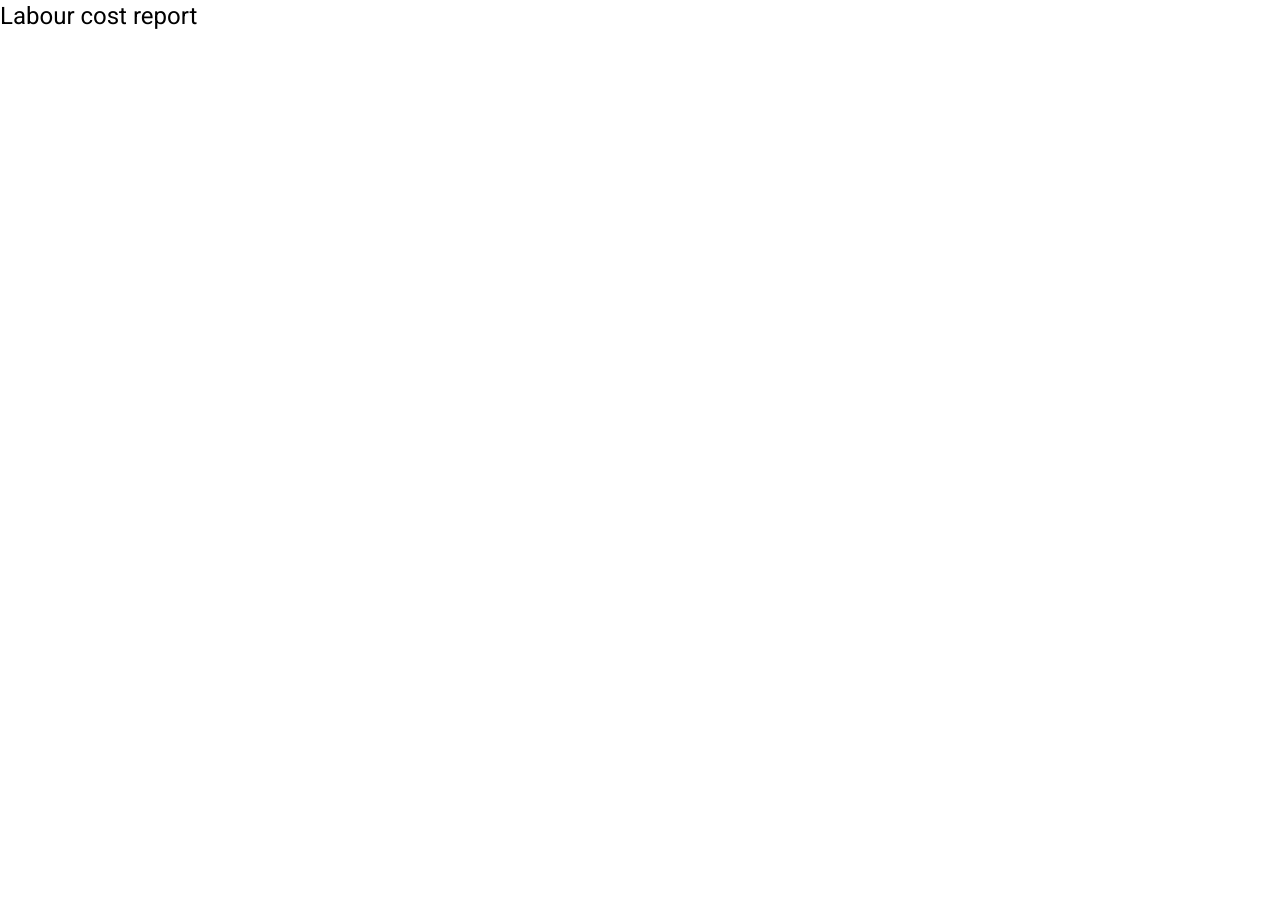
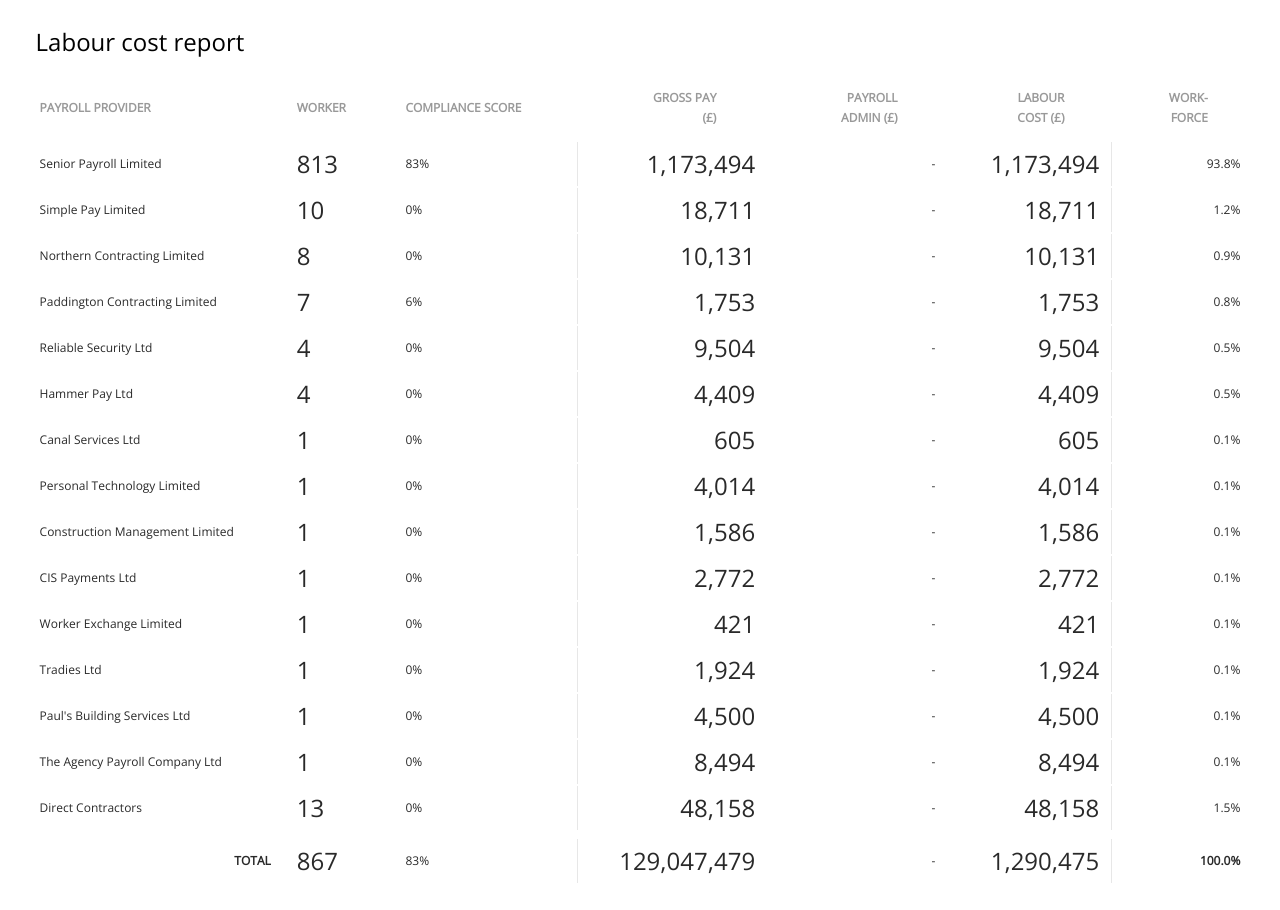
Before and after one commit to brunosaldivar/frontend-coding-challenge, an Angular app: page / in a window 1280 px wide. Before the commit the page ends 800 px from the top, so only its background shows below. Built offline with nearby package versions, Linux system fonts and the light colour scheme; no server answers.

Commit message:
arrow from sort headers change

```diff
--- a/src/app/app.component.html
+++ b/src/app/app.component.html
@@ -1,12 +1,6 @@
 
 <div class="content" role="main">
-  <h1>{{title}}</h1>
 
-    <app-labour-cost-report></app-labour-cost-report>
+  <app-labour-cost-report></app-labour-cost-report>
 
 </div>
-
-<footer>
-</footer>
-
-<router-outlet></router-outlet>
--- a/src/app/app.component.ts
+++ b/src/app/app.component.ts
@@ -6,5 +6,5 @@
   styleUrls: ['./app.component.css']
 })
 export class AppComponent {
-  title = 'Labour cost report';
+
 }
--- a/src/app/labour-cost/report/labour-cost-report.component.css
+++ b/src/app/labour-cost/report/labour-cost-report.component.css
@@ -26,7 +26,25 @@
 text-align: right;
 font-weight: bold;
 }
+.footer td:last-child{
+  text-align: right;
+  font-weight: bold;
+  }
 
-.border{
-border-right: 1px solid #e7e7e7;
+.celldata td:nth-child(3n){
+  border-right: 1px solid #e7e7e7;
 }
+.footer td:nth-child(3n){
+  border-right: 1px solid #e7e7e7;
+}
+.container{
+  padding: 2%;
+}
+h1 {
+  padding-left: 10px;
+  font-weight: normal;
+  font-family: 'Open Sans', sans-serif;
+}
+.middle {
+  height: 5px;
+}
--- a/src/app/labour-cost/report/labour-cost-report.component.html
+++ b/src/app/labour-cost/report/labour-cost-report.component.html
@@ -1,26 +1,29 @@
-
-  <table *ngIf="data" matSort (matSortChange)="sortProviders($event)" matSortActive="name" matSortDirection="asc">
+<div class="container">
+  <h1>{{title}}</h1>
+  <table matSort (matSortChange)="sortProviders($event)" matSortDisableClear >
     <tr class="header">
-      <th mat-sort-header="name">PAYROLL PROVIDER</th>
+      <th mat-sort-header="name" >PAYROLL PROVIDER</th>
       <th mat-sort-header="workerCount">WORKER</th>
       <th mat-sort-header="complianceStats">COMPLIANCE SCORE</th>
       <th mat-sort-header="grossPayTotal">GROSS PAY (£)</th>
-      <th mat-sort-header="payrollAdminTotal" style ="text-align: right;">PAYROLL ADMIN (£)</th>
+      <th mat-sort-header="payrollAdminTotal" >PAYROLL ADMIN (£)</th>
       <th mat-sort-header="labourCostTotal">LABOUR COST (£)</th>
-      <th mat-sort-header="workForce">WORK FORCE</th>
+      <th mat-sort-header="workForce">WORK-FORCE</th>
 
     </tr>
 
-    <tr *ngFor="let provider of sortedData" >
+    <tr class="celldata" *ngFor="let provider of sortedData" >
       <td [ngStyle]="boldColumn('name')"  >{{provider.name}}</td>
       <td [ngStyle]="boldColumn('workerCount')"  >{{provider.workerCount}}</td>
-      <td class="border" [ngStyle]="boldColumn('complianceStats')" >{{(provider.complianceStats !== null ? provider.complianceStats.Total : 0) / 100 | percent }}</td>
+      <td [ngStyle]="boldColumn('complianceStats')" >{{(provider.complianceStats !== null ? provider.complianceStats.Total : 0) / 100 | percent }}</td>
       <td [ngStyle]="boldColumn('grossPayTotal')" >{{provider.grossPayTotal / 100 | number:'1.0-0'}}</td>
       <td [ngStyle]="boldColumn('payrollAdminTotal')">{{provider.payrollAdminTotal === 0 ? '-' : provider.payrollAdminTotal}}</td>
-      <td class="border" [ngStyle]="boldColumn('labourCostTotal')"  >{{provider.labourCostTotal / 100 | number:'1.0-0'}}</td>
+      <td [ngStyle]="boldColumn('labourCostTotal')"  >{{provider.labourCostTotal / 100 | number:'1.0-0'}}</td>
       <td [ngStyle]="boldColumn('workForce')" >{{provider.workerCount / getTotalWorkForce() | percent:'1.1-1'}}</td>
     </tr>
-
+    <tr class="middle">
+      <div></div>
+    </tr>
     <tr class="footer">
         <td> TOTAL </td>
         <td> {{getTotalWorkers() | number:'1.0-0'}} </td>
@@ -31,3 +34,4 @@
         <td> {{getTotalWorkForce() / getTotalWorkForce() | percent:'1.1-1'}} </td>
     </tr>
   </table>
+</div>
--- a/src/app/labour-cost/report/labour-cost-report.component.ts
+++ b/src/app/labour-cost/report/labour-cost-report.component.ts
@@ -17,11 +17,13 @@
   data!: DataProviders;
   sortedData!: Provider[];
   sortColumn : String;
+  title: String;
 
   constructor( private service: LabourCostService) {
       //set columns to display
       this.displayedColumns = ['name', 'workerCount', 'complianceStats', 'grossPayTotal', 'payrollAdminTotal','labourCostTotal','workForce'];
       this.sortColumn = ""
+      this.title = 'Labour cost report';
   }
 
   getData(): void{
--- a/src/custom-theme.scss
+++ b/src/custom-theme.scss
@@ -32,3 +32,62 @@
 // Alternatively, you can import and @include the theme mixins for each component
 // that you are using.
 @include mat.all-component-themes($challenge-app-theme);
+
+/* Hide the default sort arrow display: */
+.mat-sort-header-stem {
+  display: none  !important;
+}
+.mat-sort-header-pointer-left, .mat-sort-header-pointer-right {
+  display: none  !important;
+}
+.mat-sort-header-pointer-middle{
+  width: 0px !important;
+  height: 0px !important;
+}
+
+/* show ascending caret when sorted ascending:*/
+[aria-sort="ascending"] {
+.mat-sort-header-arrow {
+    .mat-sort-header-indicator {
+      &::before {
+        content: "<";
+        position: absolute;
+        color:  rgb(102, 1, 1) !important;
+        opacity: 1 !important;
+        font-size: 1em;
+        font-weight: bold;
+        transform: translate(0,0) rotate(90deg) !important;
+      }
+    }
+  }
+}
+
+/* show descending caret when sorted descending: */
+[aria-sort="descending"] {
+.mat-sort-header-arrow {
+    .mat-sort-header-indicator {
+      &::before {
+        content: ">";
+        position: absolute;
+        color:  rgb(102, 1, 1) !important;
+        opacity: 1 !important;
+        font-size: 1em;
+        font-weight: bold;
+        transform: translate(0,-10%) rotate(90deg) !important;
+      }
+    }
+  }
+}
+
+th td:nth-child(1n+4){
+  text-align: right;
+}
+tr th:nth-child(1n+4){
+  div{
+
+    text-align: right;
+    padding-left: 15%;
+  }
+
+  //
+}
--- a/src/environments/environment.dev.ts
+++ b/src/environments/environment.dev.ts
@@ -11,5 +11,5 @@
 
     },
     apiEndpoint: "http://192.168.0.107:6502/application/labourstats",
-    fakeData: false
+    fakeData: true
 };
--- a/src/styles.css
+++ b/src/styles.css
@@ -4,13 +4,7 @@
 html, body { height: 100%; }
 body { margin: 0; font-family: 'Open Sans', sans-serif; }
 
-.mat-sort-header-content {
-    text-align: left !important;
-  }
 
-  .mat-sort-header-container:nth-child(2){
-    text-align: right !important;
-  }
 
 html, body { height: 100%; }
 body { margin: 0; font-family: Roboto, "Helvetica Neue", sans-serif; }
```
Also changed, not shown: src/app/app.component.css (line endings or trailing spaces).
